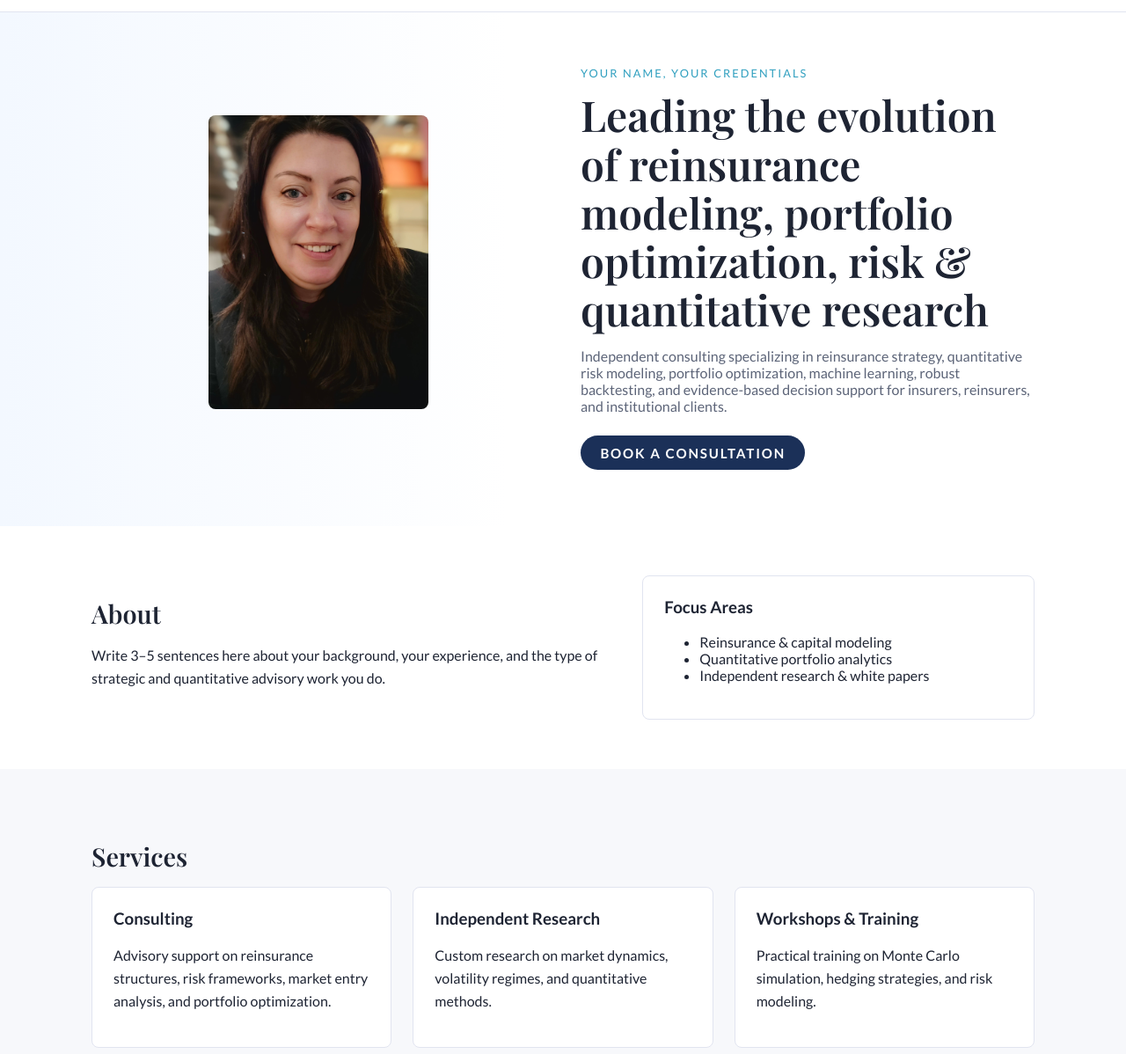
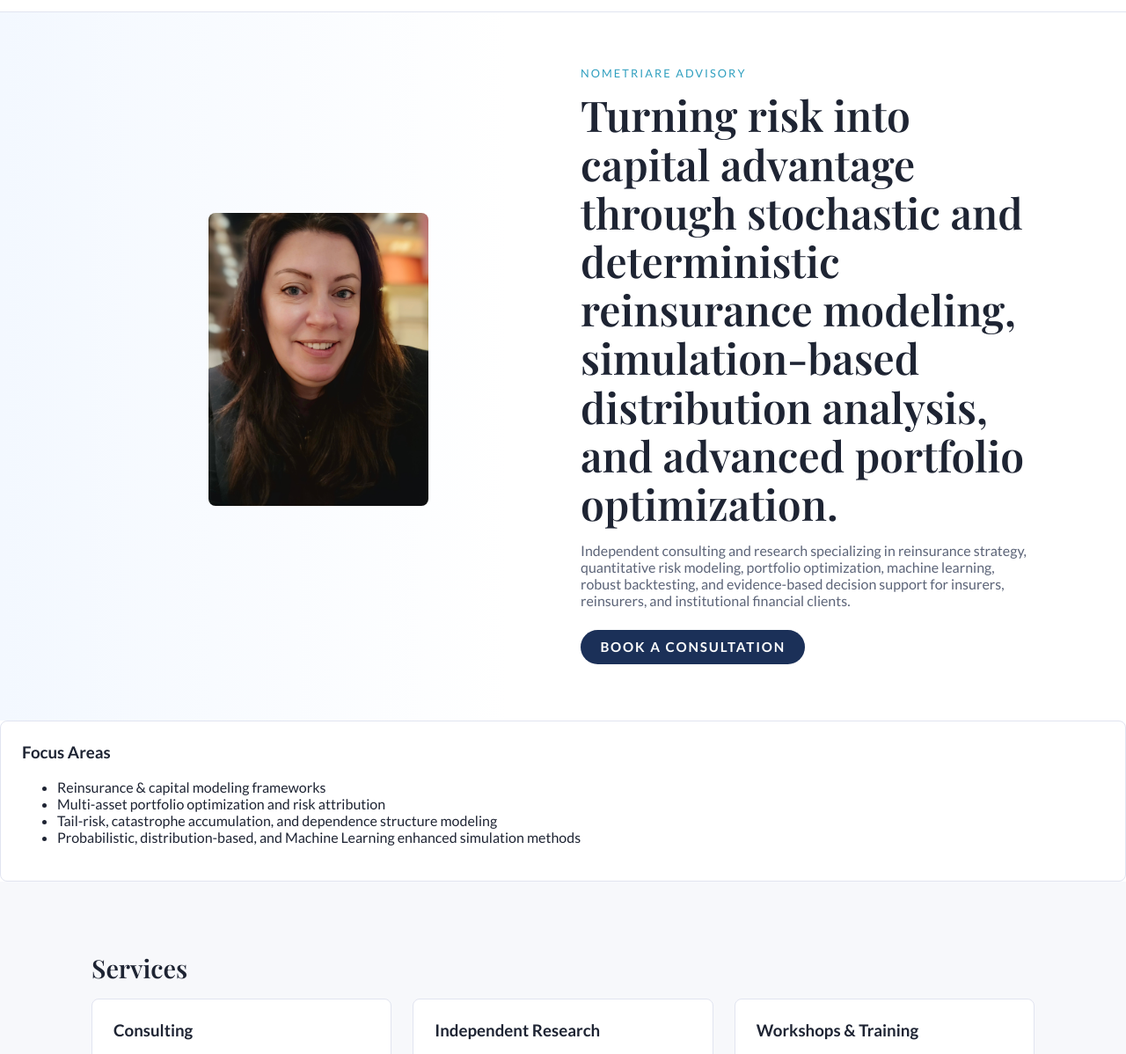
Before and after one commit to piflander/piflander.github.io, a plain HTML site: page index.html in a window 1280 px wide. Shown: the part 60-1258 px from the top of the page at 88% size. Drawn offline with nearby package versions, Linux system fonts and the light colour scheme.

Commit message:
Update index.html

```diff
--- a/index.html
+++ b/index.html
@@ -39,14 +39,14 @@
         </div>
 
         <div class="hero-content">
-          <p class="eyebrow">YOUR NAME, YOUR CREDENTIALS</p>
+          <p class="eyebrow">NometriaRe Advisory</p>
          <h1>
-         Leading the evolution of reinsurance modeling,
-         portfolio optimization, risk & quantitative research
+         Turning risk into capital advantage through stochastic and deterministic reinsurance modeling,
+         simulation-based distribution analysis, and advanced portfolio optimization.
          </h1>
           <p class="subtitle">
-            Independent consulting specializing in reinsurance strategy, quantitative risk modeling, portfolio optimization, machine learning, robust backtesting,
-            and evidence-based decision support for insurers, reinsurers, and institutional clients.
+            Independent consulting and research specializing in reinsurance strategy, quantitative risk modeling, portfolio optimization, machine learning, robust backtesting,
+            and evidence-based decision support for insurers, reinsurers, and institutional financial clients.
           </p>
 
           <a href="#contact" class="btn">Book a consultation</a>
@@ -54,7 +54,7 @@
       </div>
     </section>
 
-    <!-- ABOUT -->
+    <!-- ABOUT
     <section id="about" class="section">
       <div class="container two-col">
         <div>
@@ -64,13 +64,14 @@
             strategic and quantitative advisory work you do.
           </p>
         </div>
-
+       -->
         <div class="highlight-box">
           <h3>Focus Areas</h3>
           <ul>
-            <li>Reinsurance & capital modeling</li>
-            <li>Quantitative portfolio analytics</li>
-            <li>Independent research & white papers</li>
+            <li>Reinsurance & capital modeling frameworks</li>
+            <li>Multi-asset portfolio optimization and risk attribution</li>
+            <li>Tail-risk, catastrophe accumulation, and dependence structure modeling</li>
+            <li>Probabilistic, distribution-based, and Machine Learning enhanced simulation methods</li>
           </ul>
         </div>
       </div>
@@ -85,7 +86,7 @@
           <div class="card">
             <h3>Consulting</h3>
             <p>
-              Advisory support on reinsurance structures, risk frameworks, market entry analysis,
+              Advisory support on reinsurance structures, risk frameworks, capital allocation, market entry analysis,
               and portfolio optimization.
             </p>
           </div>
@@ -107,7 +108,7 @@
       </div>
     </section>
 
-    <!-- RESEARCH -->
+    <!-- RESEARCH
     <section id="research" class="section">
       <div class="container">
         <h2>Research & Writing</h2>
@@ -121,7 +122,7 @@
         </ul>
       </div>
     </section>
-
+    -->
     <!-- CONTACT -->
     <section id="contact" class="section section-alt">
       <div class="container two-col">
@@ -131,20 +132,11 @@
             To discuss a project or collaboration, email me at:
           </p>
           <p class="contact-email">
-            <a href="mailto:youremail@example.com">youremail@example.com</a>
+            <a href="mailto:nometriare@gmail.com">nometriare@gmail.com</a>
           </p>
         </div>
 
-        <div class="note">
-          <p>
-            You can also include a Calendly link or instructions for booking a call.
-          </p>
-        </div>
-      </div>
-    </section>
-  </main>
-
-  <!-- FOOTER -->
+   <!-- FOOTER -->
   <footer class="site-footer">
     <div class="container footer-inner">
       <span>© <span id="year"></span> Your Name. All rights reserved.</span>
```
